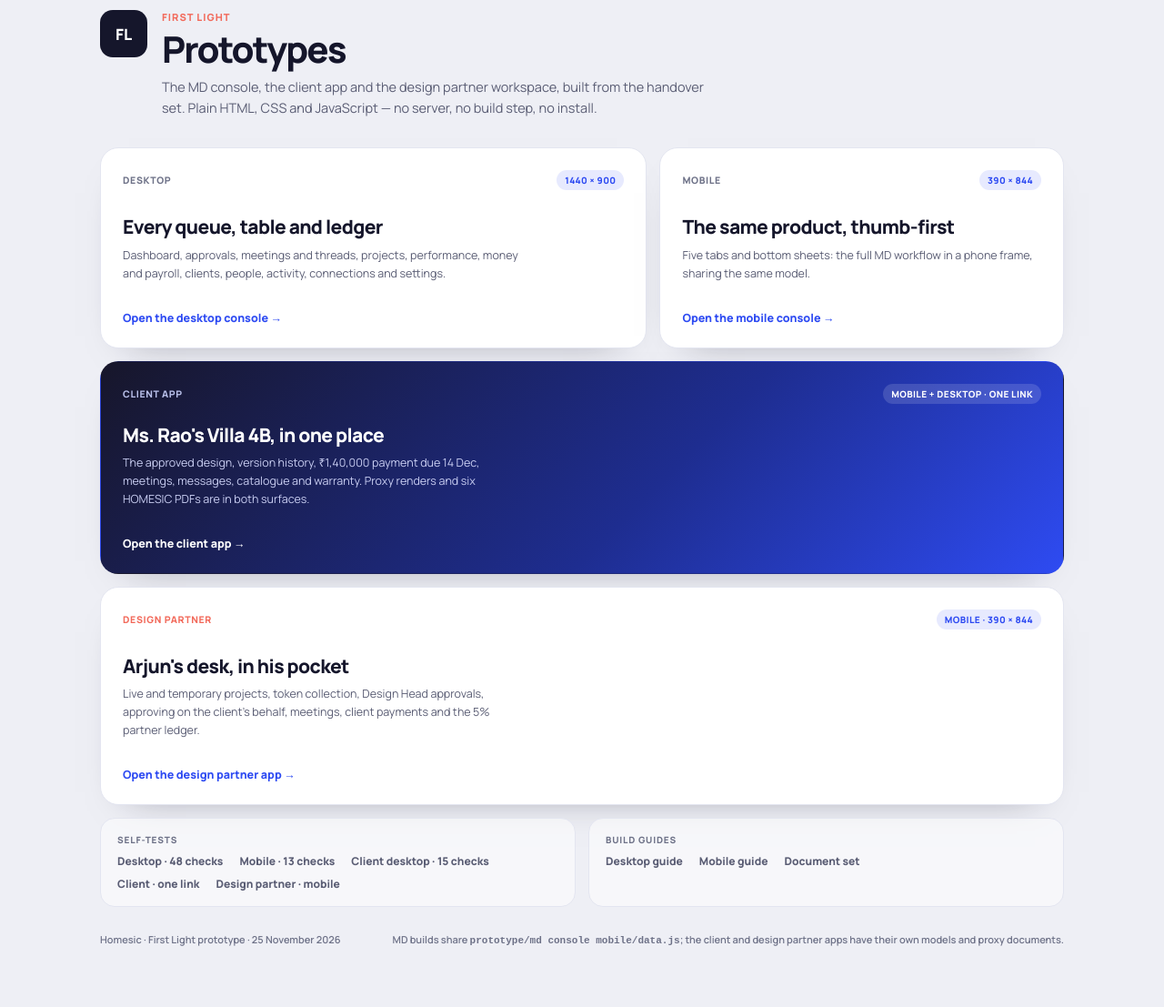
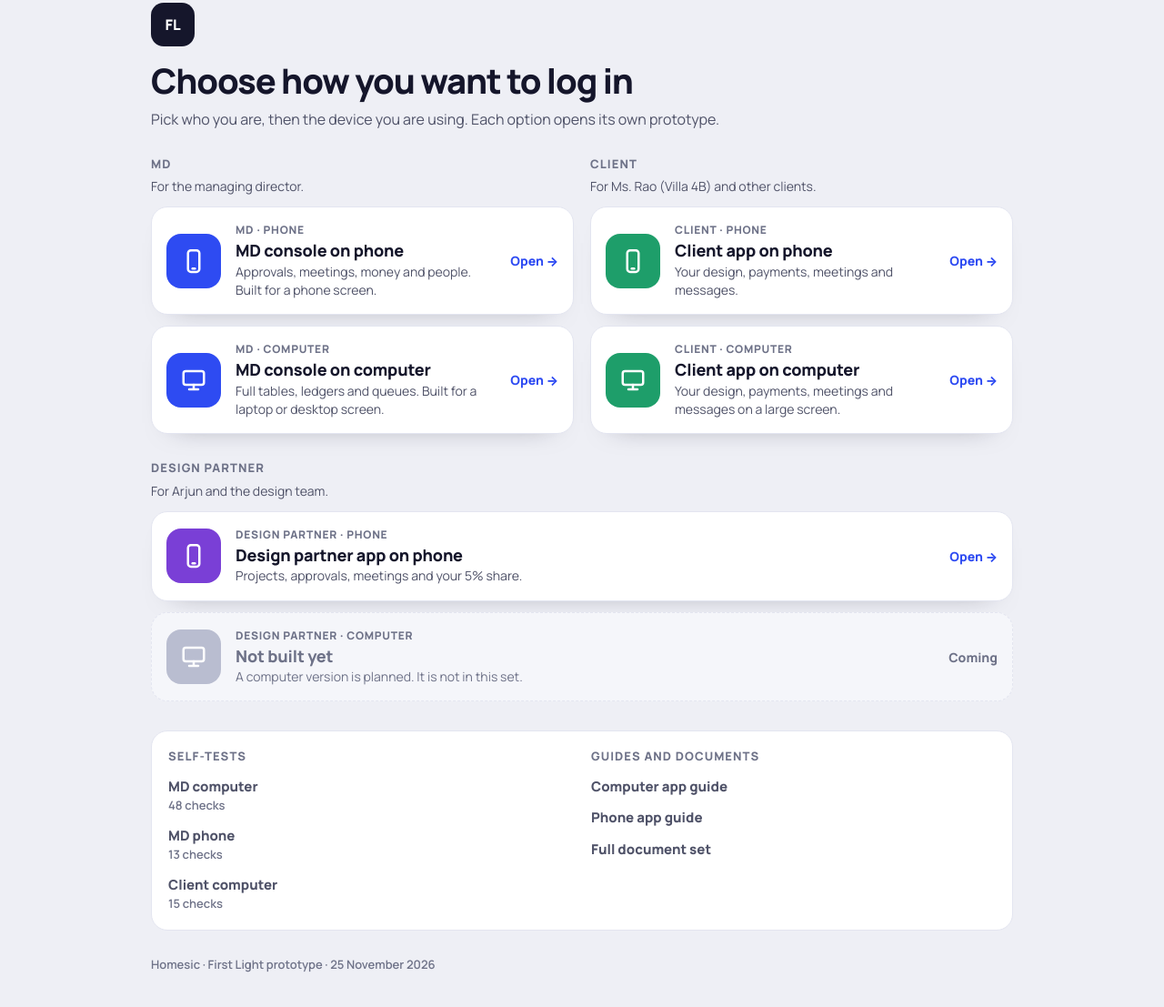
Before and after one commit to araryankumar29/blue-light-first-light-docs, a plain HTML site: page index.html in a window 1280 px wide. Shown: the part 21-1128 px from the top of the page at 91% size. Before the commit the page ends 1093 px from the top, so only its background shows below. Drawn offline with Linux system fonts and the light colour scheme.

Commit message:
Redesign landing page as a login chooser
Groups MD, Client and Design partner, each split into phone and computer
cards with plain labels. Computer version for design partner is shown as
not built yet.

Co-Authored-By: Claude Haiku 5.5 <noreply@anthropic.com>
Claude-Session: https://claude.ai/code/session_018tX1zf4GLZo9dCVX6SEQoh

```diff
--- a/index.html
+++ b/index.html
@@ -2,120 +2,137 @@
 <html lang="en">
 <head>
 <meta charset="utf-8">
-<meta name="viewport" content="width=device-width, initial-scale=1">
-<title>First Light · prototypes</title>
+<meta name="viewport" content="width=device-width, initial-scale=1, viewport-fit=cover">
+<title>First Light · choose how to log in</title>
 <style>
   @font-face{font-family:"Manrope";src:url("prototype/md console mobile/fonts/Manrope-400.woff2") format("woff2");font-weight:400;font-display:swap}
   @font-face{font-family:"Manrope";src:url("prototype/md console mobile/fonts/Manrope-600.woff2") format("woff2");font-weight:600;font-display:swap}
   @font-face{font-family:"Manrope";src:url("prototype/md console mobile/fonts/Manrope-800.woff2") format("woff2");font-weight:800;font-display:swap}
-  :root{--ink:#15162B;--ink2:#5A5D74;--ink3:#6E7288;--line:#E3E5F0;--canvas:#EEEFF5;--cobalt:#2E4BF2;--coral:#F26A5B}
+  :root{--ink:#15162B;--ink2:#4F5268;--ink3:#6E7288;--line:#E3E5F0;--canvas:#EEEFF5;--cobalt:#2E4BF2;--coral:#F26A5B;--mint:#1E9E6A;--plum:#7A3FD6}
   *{box-sizing:border-box;margin:0;padding:0}
-  body{min-height:100dvh;background:var(--canvas);color:var(--ink);font-family:"Manrope",system-ui,sans-serif;display:grid;place-items:center;padding:32px 20px}
-  main{width:min(1060px,100%)}
-  header{display:flex;align-items:flex-start;gap:16px;margin-bottom:32px}
-  .logo{width:52px;height:52px;border-radius:14px;background:var(--ink);color:#fff;display:grid;place-items:center;font-weight:800;font-size:17px;flex:0 0 auto}
-  .kicker{font-size:11px;font-weight:800;letter-spacing:.09em;text-transform:uppercase;color:var(--coral)}
-  h1{font-size:40px;font-weight:800;letter-spacing:-.045em;line-height:1;margin-top:8px}
-  .lede{font-size:14.5px;line-height:1.6;color:var(--ink2);margin-top:10px;max-width:620px}
-  .cards{display:grid;grid-template-columns:1.15fr .85fr;gap:14px}
-  .card{display:flex;flex-direction:column;background:#fff;border:1px solid var(--line);border-radius:20px;padding:24px;
-    box-shadow:0 18px 40px -32px rgba(21,22,43,.5);text-decoration:none;color:inherit;transition:transform .16s,border-color .16s,box-shadow .16s}
-  .card:hover{transform:translateY(-2px);border-color:#C9CEE6;box-shadow:0 26px 50px -32px rgba(21,22,43,.45)}
-  .card-top{display:flex;justify-content:space-between;align-items:center;font-size:10.5px;font-weight:800;letter-spacing:.06em;text-transform:uppercase;color:var(--ink3)}
-  .pill{font-size:10px;font-weight:800;letter-spacing:.04em;color:var(--cobalt);background:#E7EAFE;border-radius:999px;padding:4px 9px}
-  .card h2{font-size:21px;font-weight:800;letter-spacing:-.03em;line-height:1.2;margin-top:28px}
-  .card p{font-size:12.5px;line-height:1.6;color:var(--ink2);margin-top:8px;max-width:440px}
-  .open{margin-top:30px;font-size:12.5px;font-weight:800;color:var(--cobalt)}
-  .card.mobile h2{margin-top:28px}
-  .card.client{grid-column:1/-1;background:linear-gradient(135deg,#17162A 0%,#1E2D90 58%,#2E4BF2 100%);border-color:transparent;color:#fff}
-  .card.client .card-top{color:#B9C0EA}
-  .card.client .pill{background:rgba(255,255,255,.14);color:#fff}
-  .card.client h2{color:#fff;margin-top:22px}
-  .card.client p{color:#C9CEF2}
-  .card.client .open{color:#fff}
-  .card.dp{grid-column:1/-1;background:#fff;border-color:var(--line)}
-  .card.dp .card-top{color:var(--coral)}
-  .meta{display:grid;grid-template-columns:1fr 1fr;gap:14px;margin-top:14px}
-  .panel{background:rgba(255,255,255,.55);border:1px solid var(--line);border-radius:16px;padding:16px 18px}
-  .panel h3{font-size:10px;font-weight:800;letter-spacing:.08em;text-transform:uppercase;color:var(--ink3);margin-bottom:8px}
-  .links{display:flex;flex-wrap:wrap;gap:8px 18px}
-  a.plain{font-size:12px;font-weight:700;color:var(--ink2);text-decoration:none}
-  a.plain:hover{color:var(--cobalt)}
-  footer{display:flex;justify-content:space-between;gap:14px;flex-wrap:wrap;margin-top:28px;font-size:11px;font-weight:600;color:var(--ink3)}
-  @media (max-width: 760px){
-    .cards,.meta{grid-template-columns:1fr}
-    h1{font-size:32px}
-    .card h2{margin-top:20px}
+  html{-webkit-text-size-adjust:100%}
+  body{min-height:100dvh;background:var(--canvas);color:var(--ink);font-family:"Manrope",system-ui,-apple-system,sans-serif;font-size:16px;line-height:1.5}
+  main{width:100%;max-width:980px;margin:0 auto;padding:max(24px,env(safe-area-inset-top)) max(16px,env(safe-area-inset-right)) 40px max(16px,env(safe-area-inset-left))}
+  .logo{display:inline-grid;place-items:center;width:48px;height:48px;border-radius:14px;background:var(--ink);color:#fff;font-weight:800;font-size:16px}
+  h1{font-size:30px;font-weight:800;letter-spacing:-.03em;line-height:1.15;margin-top:16px}
+  .sub{font-size:16px;color:var(--ink2);margin-top:8px}
+  .group{margin-top:28px}
+  .group h2{font-size:13px;font-weight:800;letter-spacing:.08em;text-transform:uppercase;color:var(--ink3);margin-bottom:4px}
+  .group .who{font-size:14px;color:var(--ink2);margin-bottom:12px}
+  .opts{display:grid;gap:12px}
+  .opt{display:flex;align-items:center;gap:16px;background:#fff;border:1px solid var(--line);border-radius:18px;padding:16px;text-decoration:none;color:inherit;min-height:88px;box-shadow:0 14px 30px -26px rgba(21,22,43,.5)}
+  .opt:active{transform:scale(.99)}
+  .opt:hover{border-color:#C9CEE6}
+  .ico{flex:0 0 auto;width:60px;height:60px;border-radius:16px;display:grid;place-items:center}
+  .ico svg{width:30px;height:30px;stroke:#fff;fill:none;stroke-width:2;stroke-linecap:round;stroke-linejoin:round}
+  .c-md{background:var(--cobalt)}
+  .c-client{background:var(--mint)}
+  .c-dp{background:var(--plum)}
+  .c-off{background:#B9BDD0}
+  .txt{flex:1;min-width:0;display:grid;gap:2px}
+  .tag{font-size:12px;font-weight:800;letter-spacing:.06em;text-transform:uppercase;color:var(--ink3)}
+  .title{font-size:18px;font-weight:800;letter-spacing:-.01em;line-height:1.25}
+  .desc{font-size:14px;color:var(--ink2);line-height:1.45}
+  .go{flex:0 0 auto;font-size:14px;font-weight:800;color:var(--cobalt);white-space:nowrap}
+  .opt.off{background:#F5F6FA;border-style:dashed;cursor:default;box-shadow:none}
+  .opt.off .title,.opt.off .desc{color:var(--ink3)}
+  .opt.off .go{color:var(--ink3)}
+  .extra{margin-top:32px;background:#fff;border:1px solid var(--line);border-radius:18px;padding:18px}
+  .extra h3{font-size:13px;font-weight:800;letter-spacing:.08em;text-transform:uppercase;color:var(--ink3);margin-bottom:10px}
+  .extra ul{list-style:none;display:grid;gap:10px}
+  .extra a{color:var(--ink2);font-size:15px;font-weight:700;text-decoration:none}
+  .extra a:hover{color:var(--cobalt)}
+  .extra small{display:block;font-size:13px;color:var(--ink3);font-weight:600}
+  footer{margin-top:28px;font-size:13px;color:var(--ink3);font-weight:600}
+  @media (min-width: 760px){
+    h1{font-size:38px}
+    .groups{display:grid;grid-template-columns:1fr 1fr;gap:0 18px;align-items:start}
+    .group.wide{grid-column:1/-1}
+    .extra{display:grid;grid-template-columns:1fr 1fr;gap:20px}
   }
 </style>
 </head>
 <body>
 <main>
-  <header>
-    <div class="logo">FL</div>
+  <div class="logo">FL</div>
+  <h1>Choose how you want to log in</h1>
+  <p class="sub">Pick who you are, then the device you are using. Each option opens its own prototype.</p>
+
+  <div class="groups">
+
+    <section class="group">
+      <h2>MD</h2>
+      <p class="who">For the managing director.</p>
+      <div class="opts">
+        <a class="opt" href="prototype/md%20console%20mobile/m-app.html">
+          <span class="ico c-md"><svg viewBox="0 0 24 24" aria-hidden="true"><rect x="7" y="2.5" width="10" height="19" rx="2.5"/><path d="M11 18.5h2"/></svg></span>
+          <span class="txt"><span class="tag">MD · Phone</span><span class="title">MD console on phone</span><span class="desc">Approvals, meetings, money and people. Built for a phone screen.</span></span>
+          <span class="go">Open →</span>
+        </a>
+        <a class="opt" href="prototype/md%20console%20Desktop/md-app.html">
+          <span class="ico c-md"><svg viewBox="0 0 24 24" aria-hidden="true"><rect x="3" y="4" width="18" height="12" rx="2"/><path d="M8 20h8M12 16v4"/></svg></span>
+          <span class="txt"><span class="tag">MD · Computer</span><span class="title">MD console on computer</span><span class="desc">Full tables, ledgers and queues. Built for a laptop or desktop screen.</span></span>
+          <span class="go">Open →</span>
+        </a>
+      </div>
+    </section>
+
+    <section class="group">
+      <h2>Client</h2>
+      <p class="who">For Ms. Rao (Villa 4B) and other clients.</p>
+      <div class="opts">
+        <a class="opt" href="prototype/client-app-mobile/index.html">
+          <span class="ico c-client"><svg viewBox="0 0 24 24" aria-hidden="true"><rect x="7" y="2.5" width="10" height="19" rx="2.5"/><path d="M11 18.5h2"/></svg></span>
+          <span class="txt"><span class="tag">Client · Phone</span><span class="title">Client app on phone</span><span class="desc">Your design, payments, meetings and messages.</span></span>
+          <span class="go">Open →</span>
+        </a>
+        <a class="opt" href="prototype/client-app-desktop/index.html">
+          <span class="ico c-client"><svg viewBox="0 0 24 24" aria-hidden="true"><rect x="3" y="4" width="18" height="12" rx="2"/><path d="M8 20h8M12 16v4"/></svg></span>
+          <span class="txt"><span class="tag">Client · Computer</span><span class="title">Client app on computer</span><span class="desc">Your design, payments, meetings and messages on a large screen.</span></span>
+          <span class="go">Open →</span>
+        </a>
+      </div>
+    </section>
+
+    <section class="group wide">
+      <h2>Design partner</h2>
+      <p class="who">For Arjun and the design team.</p>
+      <div class="opts">
+        <a class="opt" href="prototype/design-partner-mobile/index.html">
+          <span class="ico c-dp"><svg viewBox="0 0 24 24" aria-hidden="true"><rect x="7" y="2.5" width="10" height="19" rx="2.5"/><path d="M11 18.5h2"/></svg></span>
+          <span class="txt"><span class="tag">Design partner · Phone</span><span class="title">Design partner app on phone</span><span class="desc">Projects, approvals, meetings and your 5% share.</span></span>
+          <span class="go">Open →</span>
+        </a>
+        <div class="opt off" aria-disabled="true">
+          <span class="ico c-off"><svg viewBox="0 0 24 24" aria-hidden="true"><rect x="3" y="4" width="18" height="12" rx="2"/><path d="M8 20h8M12 16v4"/></svg></span>
+          <span class="txt"><span class="tag">Design partner · Computer</span><span class="title">Not built yet</span><span class="desc">A computer version is planned. It is not in this set.</span></span>
+          <span class="go">Coming</span>
+        </div>
+      </div>
+    </section>
+
+  </div>
+
+  <section class="extra">
     <div>
-      <div class="kicker">First Light</div>
-      <h1>Prototypes</h1>
-      <p class="lede">The MD console, the client app and the design partner workspace, built from the
-        handover set. Plain HTML, CSS and JavaScript — no server, no build step, no install.</p>
+      <h3>Self-tests</h3>
+      <ul>
+        <li><a href="prototype/md%20console%20Desktop/md-app.html?selftest=1">MD computer <small>48 checks</small></a></li>
+        <li><a href="prototype/md%20console%20mobile/m-app.html?selftest=1">MD phone <small>13 checks</small></a></li>
+        <li><a href="prototype/client-app-desktop/index.html?selftest=1">Client computer <small>15 checks</small></a></li>
+      </ul>
     </div>
-  </header>
-
-  <section class="cards">
-    <a class="card" href="prototype/md%20console%20Desktop/md-app.html">
-      <div class="card-top"><span>Desktop</span><span class="pill">1440 × 900</span></div>
-      <h2>Every queue, table and ledger</h2>
-      <p>Dashboard, approvals, meetings and threads, projects, performance, money and payroll,
-        clients, people, activity, connections and settings.</p>
-      <span class="open">Open the desktop console →</span>
-    </a>
-    <a class="card mobile" href="prototype/md%20console%20mobile/m-app.html">
-      <div class="card-top"><span>Mobile</span><span class="pill">390 × 844</span></div>
-      <h2>The same product, thumb-first</h2>
-      <p>Five tabs and bottom sheets: the full MD workflow in a phone frame, sharing the same model.</p>
-      <span class="open">Open the mobile console →</span>
-    </a>
-    <a class="card client" href="prototype/client-app/index.html">
-      <div class="card-top"><span>Client app</span><span class="pill">Mobile + desktop · one link</span></div>
-      <h2>Ms. Rao's Villa 4B, in one place</h2>
-      <p>The approved design, version history, ₹1,40,000 payment due 14 Dec, meetings, messages,
-        catalogue and warranty. Proxy renders and six HOMESIC PDFs are in both surfaces.</p>
-      <span class="open">Open the client app →</span>
-    </a>
-    <a class="card dp" href="prototype/design-partner-mobile/index.html">
-      <div class="card-top"><span>Design partner</span><span class="pill">Mobile · 390 × 844</span></div>
-      <h2>Arjun's desk, in his pocket</h2>
-      <p>Live and temporary projects, token collection, Design Head approvals, approving on the
-        client's behalf, meetings, client payments and the 5% partner ledger.</p>
-      <span class="open">Open the design partner app →</span>
-    </a>
-  </section>
-
-  <section class="meta">
-    <div class="panel">
-      <h3>Self-tests</h3>
-      <div class="links">
-        <a class="plain" href="prototype/md%20console%20Desktop/md-app.html?selftest=1">Desktop · 48 checks</a>
-        <a class="plain" href="prototype/md%20console%20mobile/m-app.html?selftest=1">Mobile · 13 checks</a>
-        <a class="plain" href="prototype/client-app-desktop/index.html?selftest=1">Client desktop · 15 checks</a>
-        <a class="plain" href="prototype/client-app/index.html">Client · one link</a>
-        <a class="plain" href="prototype/design-partner-mobile/index.html">Design partner · mobile</a>
-      </div>
-    </div>
-    <div class="panel">
-      <h3>Build guides</h3>
-      <div class="links">
-        <a class="plain" href="https://github.com/araryankumar29/blue-light-first-light-docs/blob/main/DESKTOP_APP_GUIDE.md">Desktop guide</a>
-        <a class="plain" href="https://github.com/araryankumar29/blue-light-first-light-docs/blob/main/MOBILE_APP_GUIDE.md">Mobile guide</a>
-        <a class="plain" href="https://github.com/araryankumar29/blue-light-first-light-docs">Document set</a>
-      </div>
+    <div>
+      <h3>Guides and documents</h3>
+      <ul>
+        <li><a href="https://github.com/araryankumar29/blue-light-first-light-docs/blob/main/DESKTOP_APP_GUIDE.md">Computer app guide</a></li>
+        <li><a href="https://github.com/araryankumar29/blue-light-first-light-docs/blob/main/MOBILE_APP_GUIDE.md">Phone app guide</a></li>
+        <li><a href="https://github.com/araryankumar29/blue-light-first-light-docs">Full document set</a></li>
+      </ul>
     </div>
   </section>
 
-  <footer>
-    <span>Homesic · First Light prototype · 25 November 2026</span>
-    <span>MD builds share <code>prototype/md console mobile/data.js</code>; the client and design partner apps have their own models and proxy documents.</span>
-  </footer>
+  <footer>Homesic · First Light prototype · 25 November 2026</footer>
 </main>
 </body>
 </html>
```
